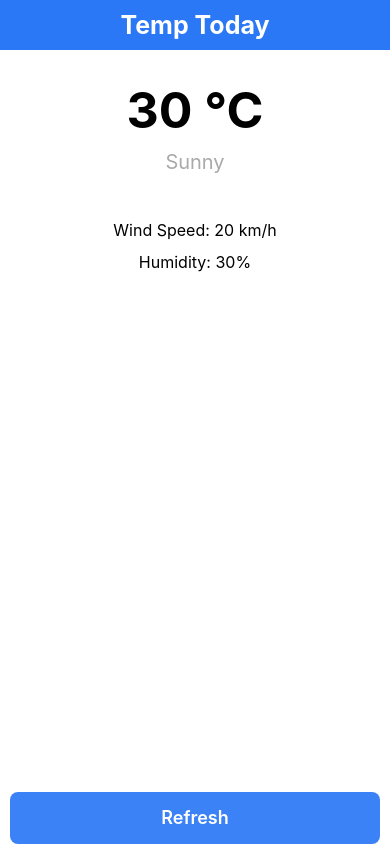
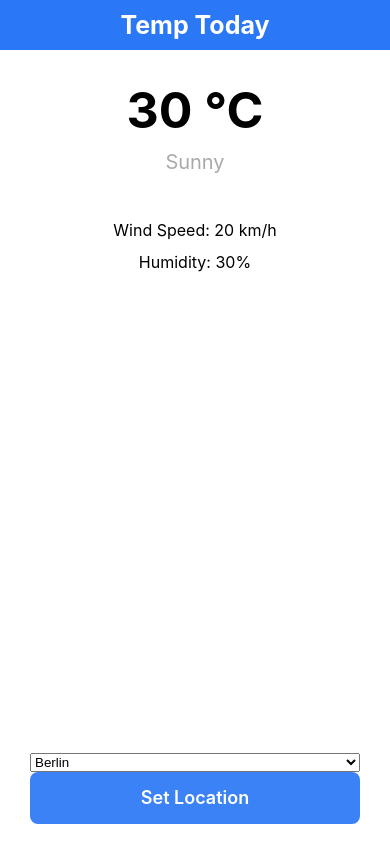
Before and after one commit to ullherrja56179/temp-today-starter, a React Native app: screen / in a window 390 px wide. Built offline with nearby package versions, Linux system fonts and the light colour scheme.

Commit message:
"Exercise 12: Add LocationSelector component"

```diff
--- a/src/App.tsx
+++ b/src/App.tsx
@@ -1,5 +1,5 @@
 import {StatusBar} from "expo-status-bar";
-import {SafeAreaView, StyleSheet, View} from "react-native";
+import {SafeAreaView} from "react-native";
 
 import "../global.css";
 import MainScreen from "./screens/MainScreen";
--- /dev/null
+++ b/src/components/LocationSelector.tsx
@@ -0,0 +1,47 @@
+import {cityCoordinates, CityName} from "../data/cities";
+import {useState} from "react";
+import {Picker} from "@react-native-picker/picker";
+import {Alert, Platform, View} from "react-native";
+import StyledButton from "./StyledButton";
+
+
+const LocationSelector = () => {
+
+    const cities = Object.keys(cityCoordinates)
+    const [selectedCity, setSelectedCity] = useState<CityName>("Berlin");
+
+    const handleCityChange = (city: CityName) => {
+        setSelectedCity(city)
+        console.log("Selected City: " + selectedCity);
+    }
+
+    const handlePress = () => {
+        const chosen = cityCoordinates[selectedCity]
+        let title = "Error"
+        let message = "Unknown City!"
+        if (chosen !== undefined && chosen !== null) {
+            title = "Location Set"
+            message = "City: " + selectedCity.toUpperCase() + "\nLongitude: " + chosen.longitude + "\nLatitude: " + chosen.latitude
+        }
+
+        if (Platform.OS === "web") {
+            window.alert(message)
+        } else {
+            Alert.alert(title, message)
+        }
+    }
+
+
+    return <View className={"m-5"}>
+        <Picker onValueChange={handleCityChange} selectedValue={selectedCity}>
+            {cities.map((city) => (
+                <Picker.Item key={city} label={city} value={city}/>
+            ))}
+        </Picker>
+        <StyledButton onPress={handlePress}>Set Location</StyledButton>
+    </View>
+
+}
+
+
+export default LocationSelector;
--- a/src/data/cities.ts
+++ b/src/data/cities.ts
@@ -1,8 +1,11 @@
 export const cityCoordinates = {
-    "Munich": {
-        latitude: 48.137154,
-        longitude: 11.576124
-    }
-}
+    Berlin: { latitude: 52.52, longitude: 13.405 },
+    Paris: { latitude: 48.8566, longitude: 2.3522 },
+    London: { latitude: 51.5074, longitude: -0.1278 },
+    "New York": { latitude: 40.7128, longitude: -74.006 },
+    Tokyo: { latitude: 35.6895, longitude: 139.6917 },
+    "San Francisco": { latitude: 37.7749, longitude: -122.4194 }, // Example city
+    undefined
+};
 
 export type CityName = keyof typeof cityCoordinates;
--- a/src/screens/MainScreen.tsx
+++ b/src/screens/MainScreen.tsx
@@ -4,6 +4,7 @@ import {Header} from "../components/Header";
 import WeatherDisplay from "../components/WeatherDisplay";
 import AdditionalInfo from "../components/AdditionalInfo";
 import StyledButton from "../components/StyledButton";
+import LocationSelector from "../components/LocationSelector";
 
 const MainScreen = () => {
     return (
@@ -12,7 +13,7 @@ const MainScreen = () => {
                 <WeatherDisplay temperature={30} condition={"Sunny"}/>
                 <AdditionalInfo windSpeed={20} humidity={30}/>
             </View>
-            <StyledButton onPress={() => console.log("Button Pressed")}>Refresh</StyledButton>
+            <LocationSelector />
         </View>
     );
 };
```
